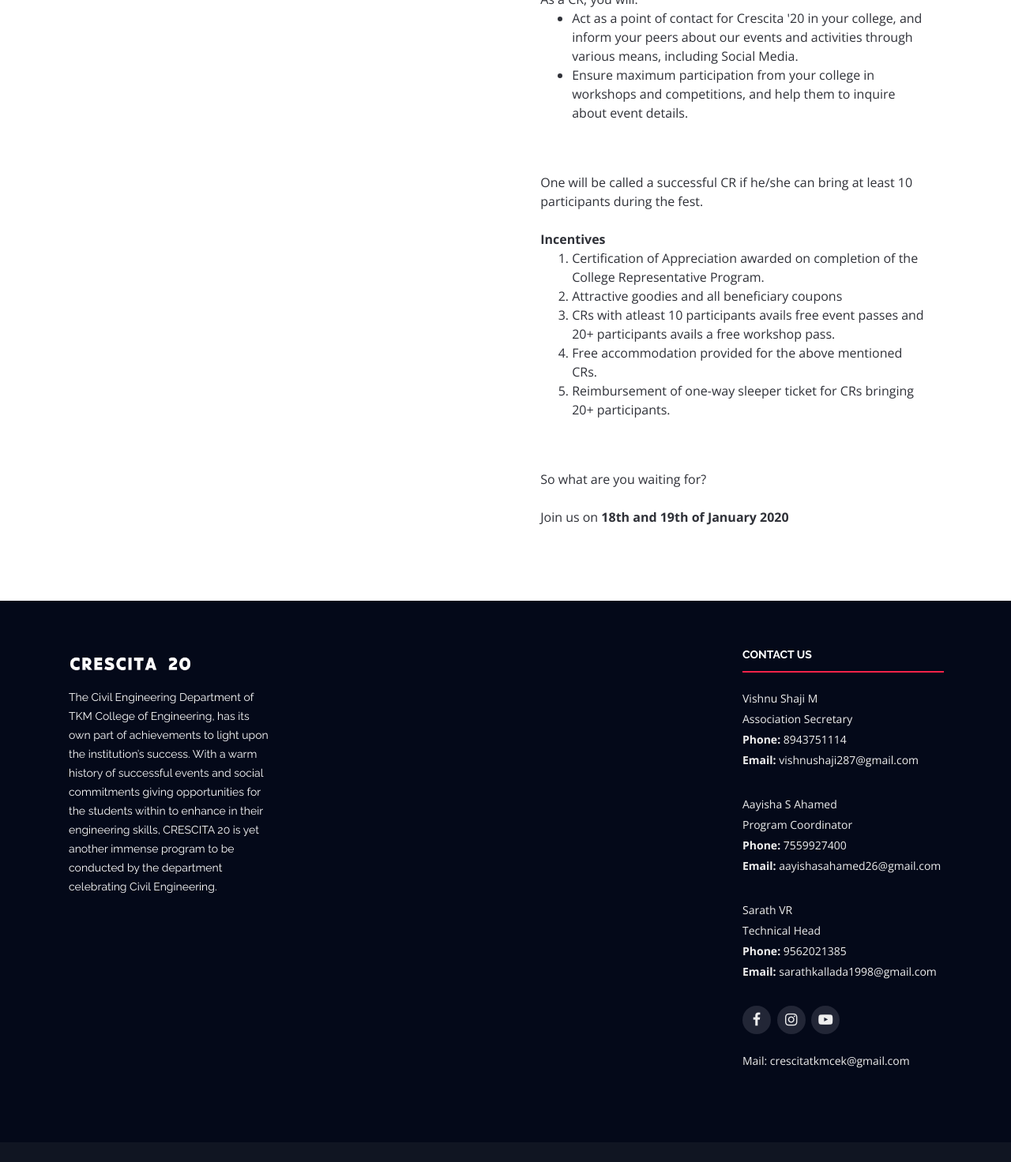
After one commit to nalimhahs/crescita, a Django app: page /crp in a window 1280 px wide. The commit adds this page. Shown: the part 564-2036 px from the top of the page at 79% size. Run offline with Django 3.2, Linux system fonts and the light colour scheme; parts of the project's set-up code (start-up, migrations or seed data) failed here and were passed over; some libraries are stand-ins or nearby versions.

Commit message:
Cosmetic changes

```diff
--- a/events/urls.py
+++ b/events/urls.py
@@ -3,6 +3,7 @@
 
 urlpatterns = [
     path('', homePage),
+    path('crp', crpPage),
     path('about', aboutPage),
     path('contact', contactPage),
     path('<slug:catagory>', catagoryListing),
--- a/events/views.py
+++ b/events/views.py
@@ -9,6 +9,10 @@
 def homePage(request):
     catagories = Catagory.objects.all()
     return render(request, 'index.html', {'catagories': catagories})
+
+
+def crpPage(request):
+    return render(request, 'crp.html')
 
 
 def aboutPage(request):
--- a/templates/base.html
+++ b/templates/base.html
@@ -59,16 +59,17 @@
       <div class="container">
         <div id="logo" class="pull-left">
           <a href="/" class="scrollto"
-            ><img src="{% static 'img/logo2.png'%}" alt="" title=""
+            ><img src="{% static 'img/crescita_notxt.png'%}" alt="" title=""
           /></a>
         </div>
 
         <nav id="nav-menu-container">
           <ul class="nav-menu">
             <li class="menu-active"><a href="/#intro">Home</a></li>
-            <li><a href="/#speakers">Events</a></li>
             <li><a href="/#about">About</a></li>
             <li><a href="/#venue">Venue</a></li>
+            <li><a href="/crp">CRP</a></li>
+
             <!-- <li><a href="#gallery">Gallery</a></li> -->
             <!-- <li><a href="#supporters">Sponsors</a></li> -->
             <!-- <li><a href="contact.html">Contact</a></li> -->
@@ -91,8 +92,9 @@
         <div class="container">
           <div class="row" style="justify-content: space-between;">
             <div class="col-lg-3 col-md-6 footer-info">
-              <img src="{% static 'img/logo2.png' %}" alt="TheEvenet" />
-              <p>
+              <img src="{% static 'img/cresctxt.png' %}" alt="TheEvenet" />
+              <br/>
+              <p style="padding-left: 2px;">
                 The Civil Engineering Department of TKM College of Engineering, has its own part of achievements to light upon the institution’s success. With a warm history of successful events and social commitments giving opportunities for the students within to enhance in their engineering skills, CRESCITA 20 is yet another immense program to be conducted by the department celebrating Civil Engineering.
               </p>
             </div>
@@ -124,6 +126,7 @@
                 <a href="https://www.instagram.com/crescita20/?igshid=1xl0e0mhl9ub5" class="instagram"
                   ><i class="fa fa-instagram"></i
                 ></a>
+                <a href="https://youtu.be/Uy6mnvAVIt8" class="youtube"><i class="fa fa-youtube-play"></i></a>
                 <!-- <a href="#" class="google-plus"
                   ><i class="fa fa-google-plus"></i
                 ></a>
--- /dev/null
+++ b/templates/crp.html
@@ -0,0 +1,83 @@
+{% extends 'base.html' %}
+{% block content %}
+<main id="main" class="main-page">
+  <!--==========================
+  Single Event Details Section
+    ============================-->
+  <section
+    id="speakers-details"
+    class="wow fadeIn"
+    style="visibility: visible; animation-name: fadeIn;"
+  >
+    <div class="container">
+      <div class="section-header">
+        <h2>College Representative Program</h2>
+      </div>
+
+      <div class="row">
+        <div class="col-md-6">
+          <img
+            src="https://crescita.s3.amazonaws.com/media/camp2.jpeg"
+            alt="Speaker 1"
+            class="img-fluid"
+          />
+        </div>
+
+        <div class="col-md-6" style="padding: 0px 3%;">
+          <div class="details" style="padding-left: 2%;">
+            <br />Do you think you have the drive and charisma to take charge
+            and lead your peers? Then get ready to become the College
+            Representative for Crescita '20. This January, you'll have the
+            golden chance to be the voice of Crescita in your college and bring
+            in crowds to experience and explore. The program showering benefits
+            from appreciation CRP (college representative program) certificates,
+            extra coupons with all other beneficiaries, to free registrations
+            for competitive events and intellectual workshops. Barge in and grab
+            them all if you think YOU are the ONE !!
+
+            <br /><br />As a CR, you will:<br />
+            <ul>
+              <li>
+                Act as a point of contact for Crescita '20 in your college, and
+                inform your peers about our events and activities through
+                various means, including Social Media.
+              </li>
+              <li>
+                Ensure maximum participation from your college in workshops and
+                competitions, and help them to inquire about event details.
+              </li>
+            </ul>
+
+            <br /><br />One will be called a successful CR if he/she can bring
+            at least 10 participants during the fest.
+
+            <br /><br /><b>Incentives</b><br />
+            <ol>
+              <li>
+                Certification of Appreciation awarded on completion of the
+                College Representative Program.
+              </li>
+              <li>Attractive goodies and all beneficiary coupons</li>
+              <li>
+                CRs with atleast 10 participants avails free event passes
+                and&nbsp; 20+ participants avails a free workshop pass.
+              </li>
+              <li>Free accommodation provided for the above mentioned CRs.</li>
+              <li>
+                Reimbursement of one-way sleeper ticket for CRs bringing 20+
+                participants.
+              </li>
+            </ol>
+
+            <br /><br />So what are you waiting for? <br /><br />Join us on
+            <b>18th and 19th of January 2020</b>
+            <br />
+            <br />
+            <p style="font-size: 1.25rem; font-weight: bold;"></p>
+          </div>
+        </div>
+      </div>
+    </div>
+  </section>
+</main>
+{% endblock %}
--- a/templates/index.html
+++ b/templates/index.html
@@ -46,7 +46,7 @@
             </div>
             <div class="col-lg-3">
               <h3>Where</h3>
-              <p>The Department of Civil Engineering of TKM College of Engineering, Kollam</p>
+              <p>TKM College of Engineering, Kollam</p>
             </div>
             <div class="col-lg-3">
               <h3>When</h3>
```
Also changed, not shown: static/img/crescita_notxt.png (added), static/img/cresctxt.png (added).
